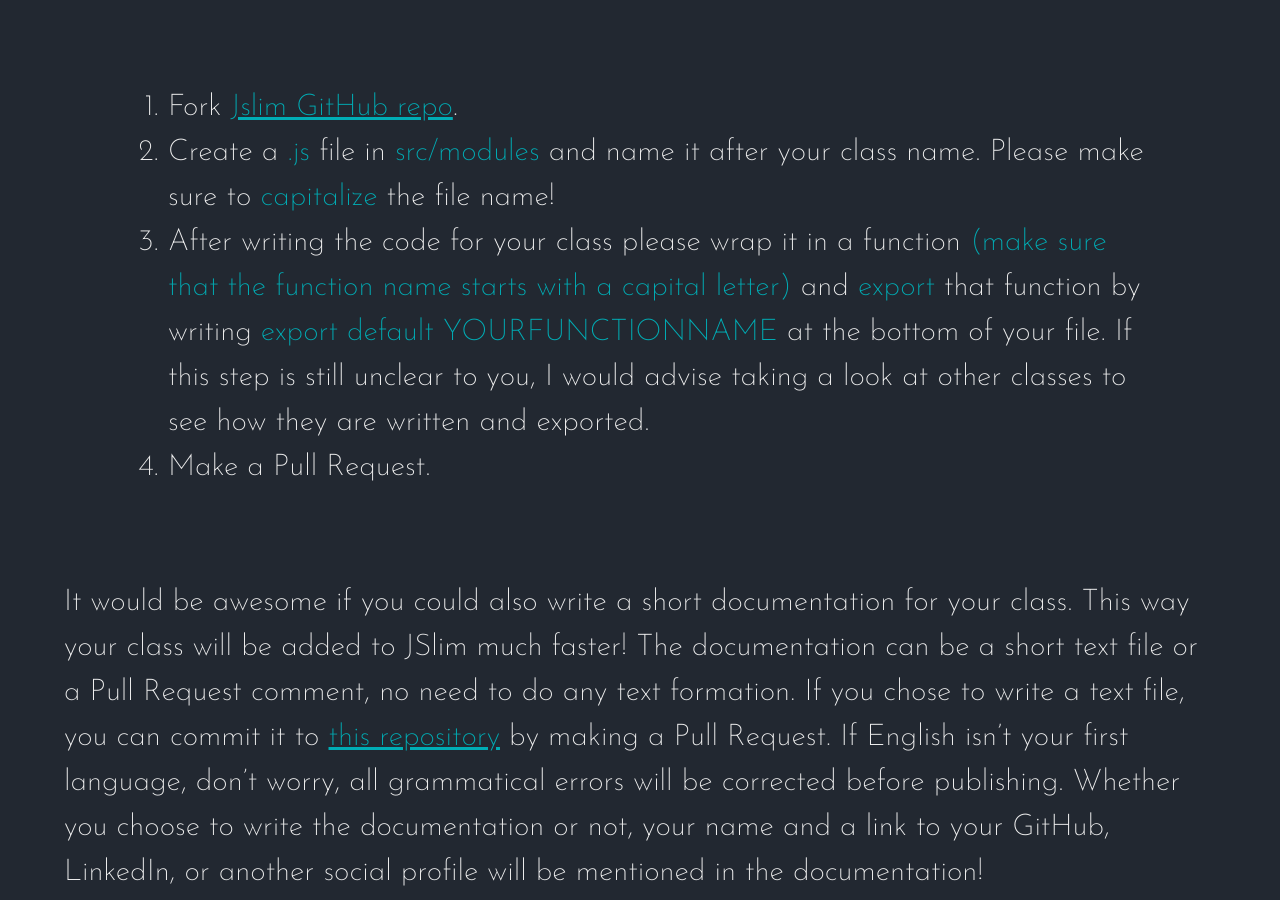
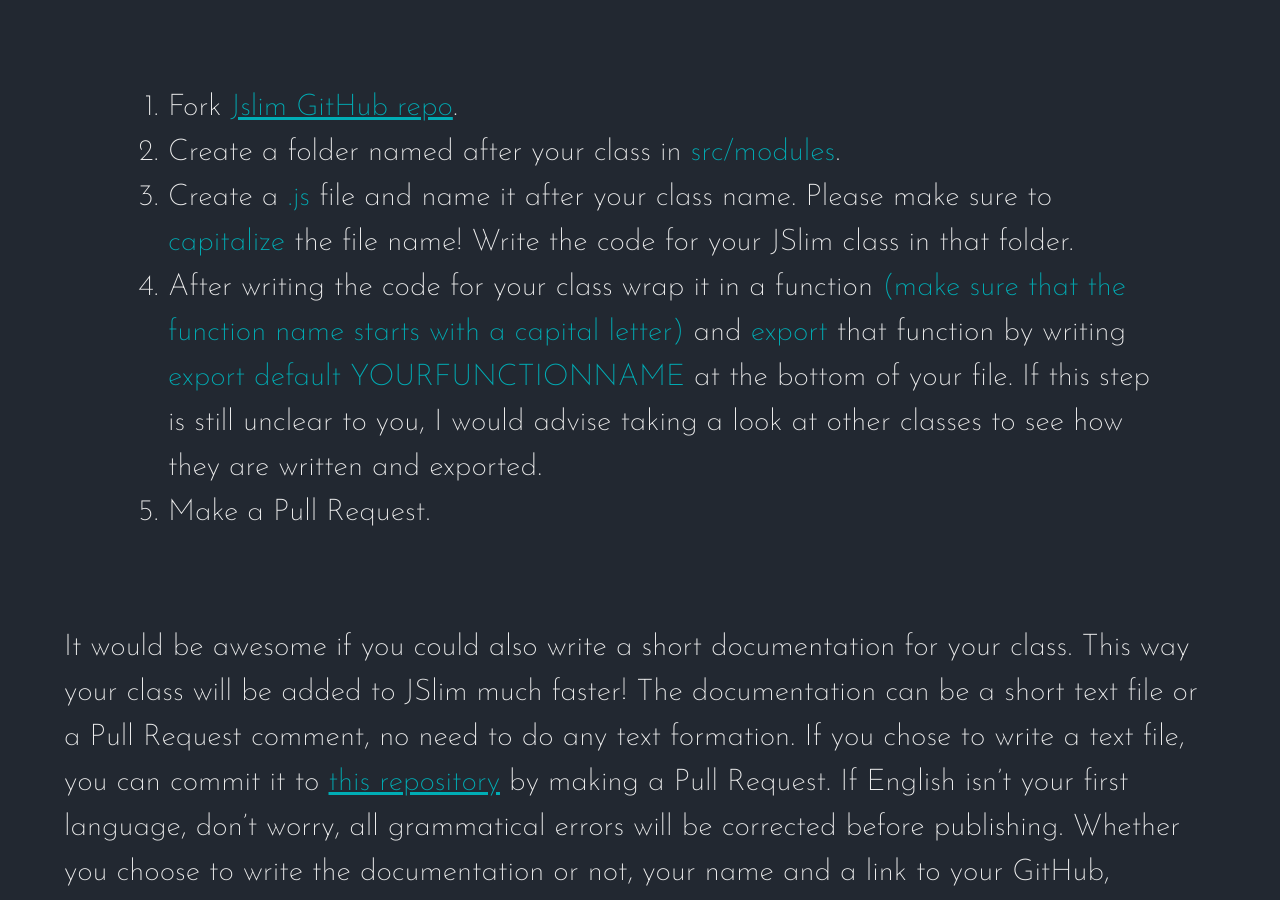
Before and after one commit to oliverisMisiunas/jslim-website, a Next.js app: page /howtoopensource in a window 1280 px wide. Shown: the part 1140-2040 px from the top of the page. Built offline with nearby package versions, Linux system fonts and the light colour scheme.

Commit message:
Update howtoopensource.js

```diff
--- a/pages/howtoopensource.js
+++ b/pages/howtoopensource.js
@@ -49,8 +49,9 @@
           <li>
             Fork <a target='_blank' href="https://github.com/oliverisMisiunas/jslim-library" rel="noreferrer">Jslim GitHub repo</a>.
           </li>
-          <li>Create a <span id="teal-color">.js</span> file in <span id="teal-color">src/modules</span> and name it after your class name. Please make sure to <span id="teal-color">capitalize</span> the file name!</li>
-          <li>After writing the code for your class please wrap it in a function <span id="teal-color">(make sure that the function name starts with a capital letter)</span> and <span id="teal-color">export</span> that function by writing <span id="teal-color">export default YOURFUNCTIONNAME</span> at the bottom of your file. If this step is still unclear to you, I would advise taking a look at other classes to see how they are written and exported.</li>
+          <li>Create a folder named after your class in <span id="teal-color">src/modules</span>.</li>
+          <li>Create a <span id="teal-color">.js</span> file and name it after your class name. Please make sure to <span id="teal-color">capitalize</span> the file name! Write the code for your JSlim class in that folder.</li>
+          <li>After writing the code for your class wrap it in a function <span id="teal-color">(make sure that the function name starts with a capital letter)</span> and <span id="teal-color">export</span> that function by writing <span id="teal-color">export default YOURFUNCTIONNAME</span> at the bottom of your file. If this step is still unclear to you, I would advise taking a look at other classes to see how they are written and exported.</li>
           <li>Make a Pull Request.</li>
         </ol>
 
```
